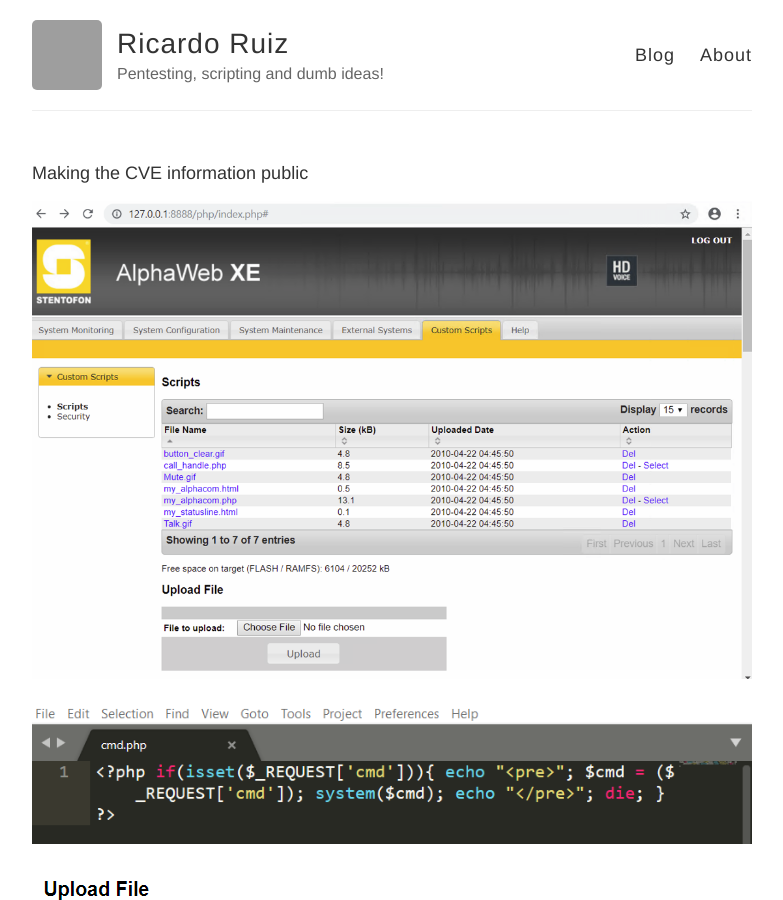
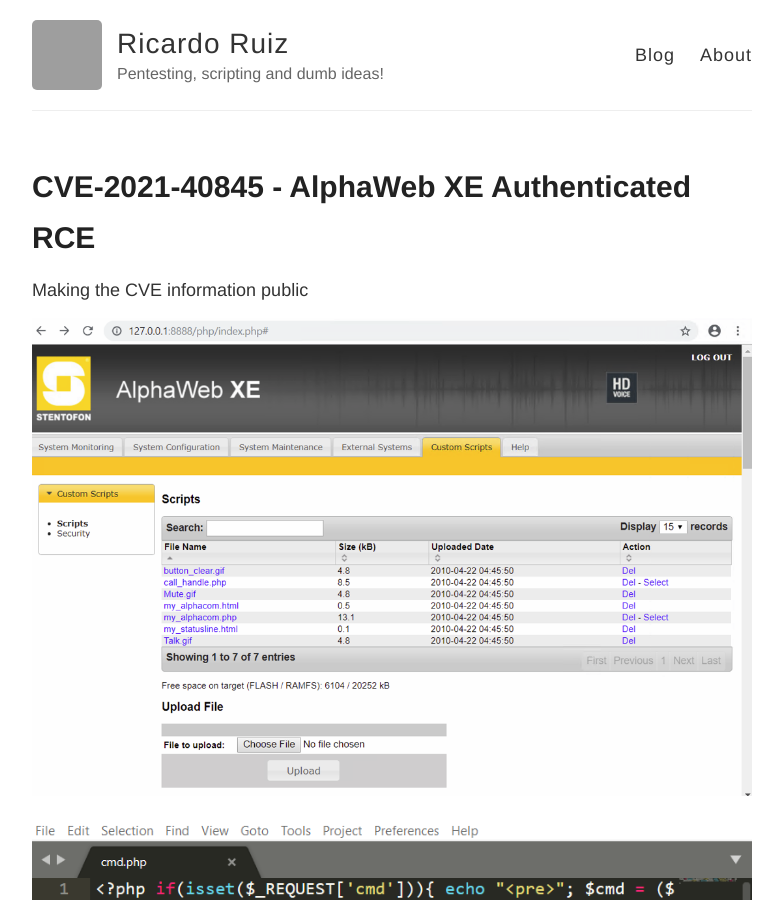
Before and after one commit to ricardojoserf/ricardojoserf.github.io, a Jekyll site: the page built from _posts/2021-9-9-alphaweb-rce.md, in a window 1280 px wide and 900 px high. Shown: the whole window, without its empty margins (248-1031 px from the left). Built offline with Jekyll 4.4.1, drawn with Linux system fonts in a browser that asks for light colours; our own code applies the rules of GitHub Pages for plain Markdown files; some of the changed text lies outside the part shown; grey boxes are pictures that could not be loaded.

Commit message:
Update 2021-9-9-alphaweb-rce.md

```diff
--- a/_posts/2021-9-9-alphaweb-rce.md
+++ b/_posts/2021-9-9-alphaweb-rce.md
@@ -1,6 +1,6 @@
 ---
 layout: post
-title: CVE-2021-40845: AlphaWeb XE Authenticated RCE
+title: CVE-2021-40845 - AlphaWeb XE Authenticated RCE
 excerpt_separator: <!--more-->
 ---
 
```
